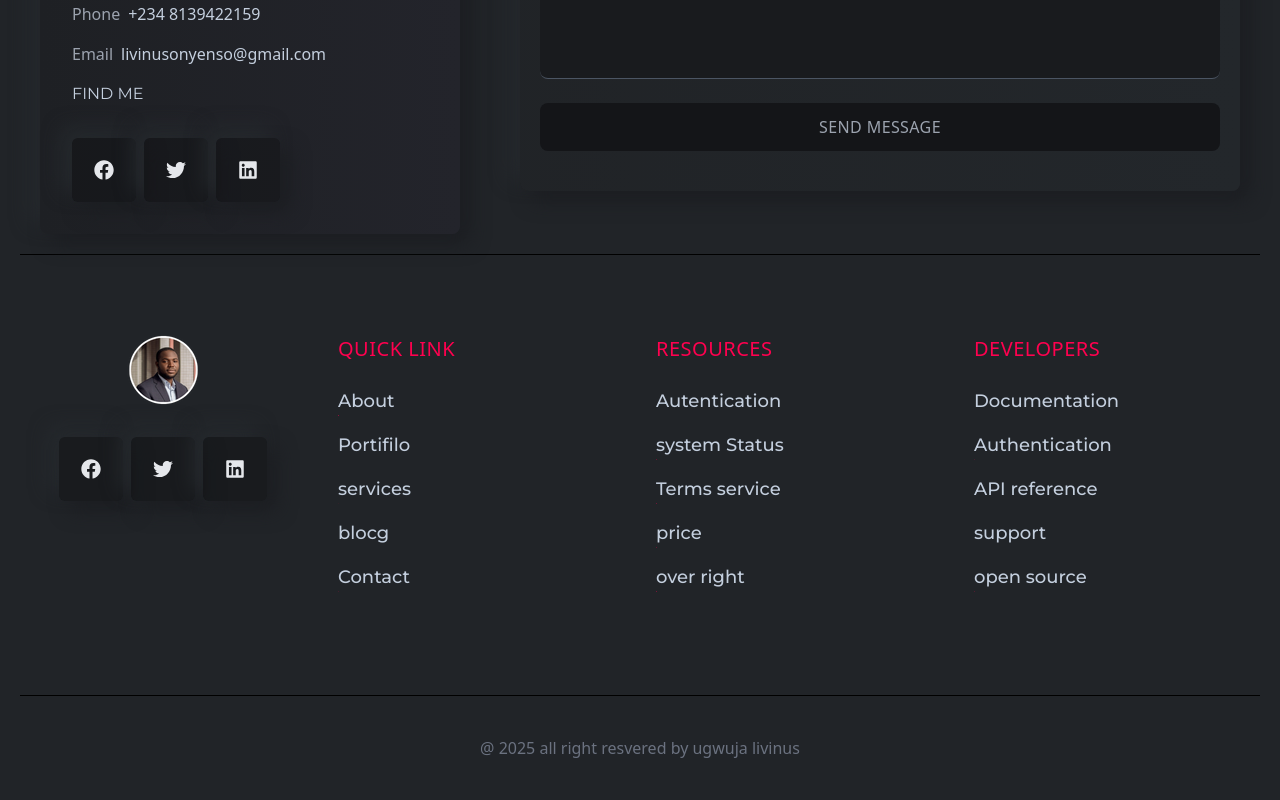
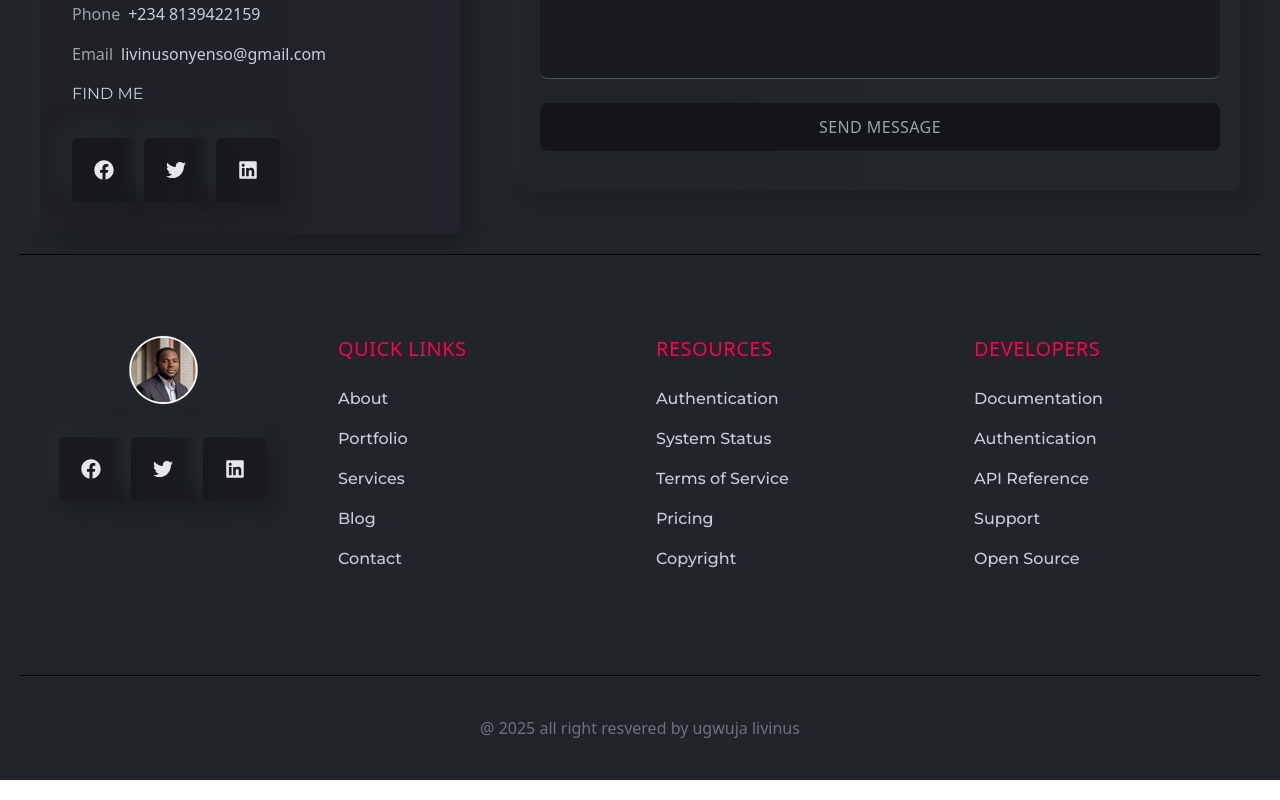
Before and after one commit to livinusonyenso/portfolio, a React (Create React App) app: page / in a window 1280 px wide. Shown: the part 7970-8770 px from the top of the page. Built offline with nearby package versions, Linux system fonts and the light colour scheme.

Commit message:
worked responsiveness

```diff
--- a/src/App.css
+++ b/src/App.css
@@ -1,5 +1,10 @@
 @media (max-width: 374px) {
-    .home {
+    .homebanner {
       display: none;
     }
   }
+  @media (max-width: 374px) {
+    .homebannerImg {
+      height: 124vh,
+    }
+  }
--- a/src/components/banners/Banners.js
+++ b/src/components/banners/Banners.js
@@ -6,12 +6,12 @@ function Banners() {
   return (
     <section
       id="home"
-      className="home w-full flex flex-col gap-10 md:gap-5 lg:gap-0 lg:flex-row items-center border-b border-b-black font-titleFont"
+      className="homebannerImg w-full flex flex-col gap-10 md:gap-5 lg:gap-0 lg:flex-row items-center border-b border-b-black font-titleFont"
       style={{ height: "90vh", margin: "0" }}
     >
       <LeftBanner />
 
-      <div className="w-full lgl:w-1/2 flex justify-center items-center relative  md:hidden lgl:block sm:hidden xs:hidden">
+      <div className=" homebanner w-full lgl:w-1/2 flex justify-center items-center relative  md:hidden lgl:block sm:hidden xs:hidden">
         <img
           className="sm:pb-20 lgl:w-[80%]  object-contain  -scale-x-100 z-10"
           style={{ transform: "scale(1.2) scaleX(-1)" }}
--- a/src/components/banners/LeftBanner.jsx
+++ b/src/components/banners/LeftBanner.jsx
@@ -29,7 +29,7 @@ function LeftBanner() {
           <span className="text-designColor capitalize">LIVINUS EKENE</span>
         </h1>
         <h2 className="text-4xl font-bold text-white">
-          <div className="w-[100%] h-[100%] flex items-center">
+          <div className="w-[100%] h-[100%] flex items-center ">
           <span className="inline-block min-w-[250px] sm:text-[23px] lgl:text-[25px]">a {text}</span>
           <Cursor
             cursorBlinking="false"
@@ -38,8 +38,9 @@ function LeftBanner() {
           />
           </div>
 
+
         </h2>
-        <p className="text-base font-bodyFont leading-6 tracking-wide">
+        <p className="text-base font-bodyFont leading-6 tracking-wide ">
           Livinus is a passionate Frontend Developer with a strong foundation in
           HTML, CSS, JavaScript, and React. With experience in building
           responsive and user-friendly web applications, Livinus focuses on
--- a/src/components/footer/Footer.js
+++ b/src/components/footer/Footer.js
@@ -4,136 +4,56 @@ import ContactIcon from "../contact/ContactIcon";
 
 function Footer() {
   return (
-    <div className="w-full py-20 h-auto border-b-[1px] border-b-black grid grid-cols-1 md:grid-cols-2 lgl:grid-cols-4 gap-8">
-      <div className="w-full h-full flex flex-col items-center gap-8 ">
+    <div className="w-full py-20 h-auto border-b-[1px] border-b-black grid grid-cols-1 md:grid-cols-2 lgl:grid-cols-4 gap-8 text-center md:text-left">
+      {/* Logo and Contact Section */}
+      <div className="w-full h-full flex flex-col items-center gap-8">
         <img src={logo} alt="logo" />
         <ContactIcon />
       </div>
-      <div className="w-full h-full ">
+
+      {/* Quick Links Section */}
+      <div className="w-full h-full">
         <h3 className="text-xl uppercase text-designColor tracking-wide">
-          Quick Link
+          Quick Links
         </h3>
         <ul className="flex flex-col gap-4 font-titleFont font-medium overflow-hidden py-6">
           <a href="#" target="_blank">
-          <li>
-            <span className=" w-full text-lg hover:text-designColor duration-300 cursor-pointer relative group">
-              About
-              <span className="h-[1px] w-full absolute inline-flex bg-designColor -bottom-1
-              left-0 -translate-x-[100%] group-hover:translate-x-0 transition-transform duration-500 "></span>
-            </span>
-          </li>
+            <li className="hover:text-designColor duration-300 cursor-pointer">About</li>
           </a>
-          <li>
-            <span className=" w-full text-lg hover:text-designColor duration-300 cursor-pointer relative group">
-              Portifilo
-              <span className="h-[1px] w-full absolute inline-flex bg-designColor -bottom-1
-              left-0 -translate-x-[100%] group-hover:translate-x-0 transition-transform duration-500 "></span>
-            </span>
-          </li>
-          <li>
-            <span className=" w-full text-lg hover:text-designColor duration-300 cursor-pointer relative group">
-              services
-              <span className="h-[1px] w-full absolute inline-flex bg-designColor -bottom-1
-              left-0 -translate-x-[100%] group-hover:translate-x-0 transition-transform duration-500 "></span>
-            </span>
-          </li>
-          <li>
-            <span className=" w-full text-lg hover:text-designColor duration-300 cursor-pointer relative group">
-              blocg
-              <span className="h-[1px] w-full absolute inline-flex bg-designColor -bottom-1
-              left-0 -translate-x-[100%] group-hover:translate-x-0 transition-transform duration-500 "></span>
-            </span>
-          </li>
-          <li>
-            <span className=" w-full text-lg hover:text-designColor duration-300 cursor-pointer relative group">
-              Contact
-              <span className="h-[1px] w-full absolute inline-flex bg-designColor -bottom-1
-              left-0 -translate-x-[100%] group-hover:translate-x-0 transition-transform duration-500 "></span>
-            </span>
-          </li>
+          <li className="hover:text-designColor duration-300 cursor-pointer">Portfolio</li>
+          <li className="hover:text-designColor duration-300 cursor-pointer">Services</li>
+          <li className="hover:text-designColor duration-300 cursor-pointer">Blog</li>
+          <li className="hover:text-designColor duration-300 cursor-pointer">Contact</li>
         </ul>
       </div>
-      <div className="w-full h-full "> <h3 className="text-xl uppercase text-designColor tracking-wide">
-         Resources
+
+      {/* Resources Section */}
+      <div className="w-full h-full">
+        <h3 className="text-xl uppercase text-designColor tracking-wide">
+          Resources
         </h3>
         <ul className="flex flex-col gap-4 font-titleFont font-medium overflow-hidden py-6">
-          <li>
-            <span className=" w-full text-lg hover:text-designColor duration-300 cursor-pointer relative group">
-              Autentication
-              <span className="h-[1px] w-full absolute inline-flex bg-designColor -bottom-1
-              left-0 -translate-x-[100%] group-hover:translate-x-0 transition-transform duration-500 "></span>
-            </span>
-          </li>
-          <li>
-            <span className=" w-full text-lg hover:text-designColor duration-300 cursor-pointer relative group">
-              system Status
-              <span className="h-[1px] w-full absolute inline-flex bg-designColor -bottom-1
-              left-0 -translate-x-[100%] group-hover:translate-x-0 transition-transform duration-500 "></span>
-            </span>
-          </li>
-          <li>
-            <span className=" w-full text-lg hover:text-designColor duration-300 cursor-pointer relative group">
-              Terms service
-              <span className="h-[1px] w-full absolute inline-flex bg-designColor -bottom-1
-              left-0 -translate-x-[100%] group-hover:translate-x-0 transition-transform duration-500 "></span>
-            </span>
-          </li>
-          <li>
-            <span className=" w-full text-lg hover:text-designColor duration-300 cursor-pointer relative group">
-              price
-              <span className="h-[1px] w-full absolute inline-flex bg-designColor -bottom-1
-              left-0 -translate-x-[100%] group-hover:translate-x-0 transition-transform duration-500 "></span>
-            </span>
-          </li>
-          <li>
-            <span className=" w-full text-lg hover:text-designColor duration-300 cursor-pointer relative group">
-              over right
-              <span className="h-[1px] w-full absolute inline-flex bg-designColor -bottom-1
-              left-0 -translate-x-[100%] group-hover:translate-x-0 transition-transform duration-500 "></span>
-            </span>
-          </li>
-        </ul></div>
-      <div className="w-full h-full "> <h3 className="text-xl uppercase text-designColor tracking-wide">
-         Developers
+          <li className="hover:text-designColor duration-300 cursor-pointer">Authentication</li>
+          <li className="hover:text-designColor duration-300 cursor-pointer">System Status</li>
+          <li className="hover:text-designColor duration-300 cursor-pointer">Terms of Service</li>
+          <li className="hover:text-designColor duration-300 cursor-pointer">Pricing</li>
+          <li className="hover:text-designColor duration-300 cursor-pointer">Copyright</li>
+        </ul>
+      </div>
+
+      {/* Developers Section */}
+      <div className="w-full h-full">
+        <h3 className="text-xl uppercase text-designColor tracking-wide">
+          Developers
         </h3>
         <ul className="flex flex-col gap-4 font-titleFont font-medium overflow-hidden py-6">
-          <li>
-            <span className=" w-full text-lg hover:text-designColor duration-300 cursor-pointer relative group">
-              Documentation
-              <span className="h-[1px] w-full absolute inline-flex bg-designColor -bottom-1
-              left-0 -translate-x-[100%] group-hover:translate-x-0 transition-transform duration-500 "></span>
-            </span>
-          </li>
-          <li>
-            <span className=" w-full text-lg hover:text-designColor duration-300 cursor-pointer relative group">
-              Authentication
-              <span className="h-[1px] w-full absolute inline-flex bg-designColor -bottom-1
-              left-0 -translate-x-[100%] group-hover:translate-x-0 transition-transform duration-500 "></span>
-            </span>
-          </li>
-          <li>
-            <span className=" w-full text-lg hover:text-designColor duration-300 cursor-pointer relative group">
-              API reference
-              <span className="h-[1px] w-full absolute inline-flex bg-designColor -bottom-1
-              left-0 -translate-x-[100%] group-hover:translate-x-0 transition-transform duration-500 "></span>
-            </span>
-          </li>
-          <li>
-            <span className=" w-full text-lg hover:text-designColor duration-300 cursor-pointer relative group">
-              support
-              <span className="h-[1px] w-full absolute inline-flex bg-designColor -bottom-1
-              left-0 -translate-x-[100%] group-hover:translate-x-0 transition-transform duration-500 "></span>
-            </span>
-          </li>
-          <li>
-            <span className=" w-full text-lg hover:text-designColor duration-300 cursor-pointer relative group">
-              open source
-              <span className="h-[1px] w-full absolute inline-flex bg-designColor -bottom-1
-              left-0 -translate-x-[100%] group-hover:translate-x-0 transition-transform duration-500 "></span>
-            </span>
-          </li>
-        </ul></div>
-
+          <li className="hover:text-designColor duration-300 cursor-pointer">Documentation</li>
+          <li className="hover:text-designColor duration-300 cursor-pointer">Authentication</li>
+          <li className="hover:text-designColor duration-300 cursor-pointer">API Reference</li>
+          <li className="hover:text-designColor duration-300 cursor-pointer">Support</li>
+          <li className="hover:text-designColor duration-300 cursor-pointer">Open Source</li>
+        </ul>
+      </div>
     </div>
   );
 }
--- a/src/components/testmonial/Testmonial.js
+++ b/src/components/testmonial/Testmonial.js
@@ -141,7 +141,7 @@ function Testmonial() {
           {/* <TestmonialOne/> */}
           <TestmonialOne/>
 
-          <TestmonialTwo/>
+          {/* <TestmonialTwo/> */}
           <TestmonialOne/>
 
         </Slider>
```
